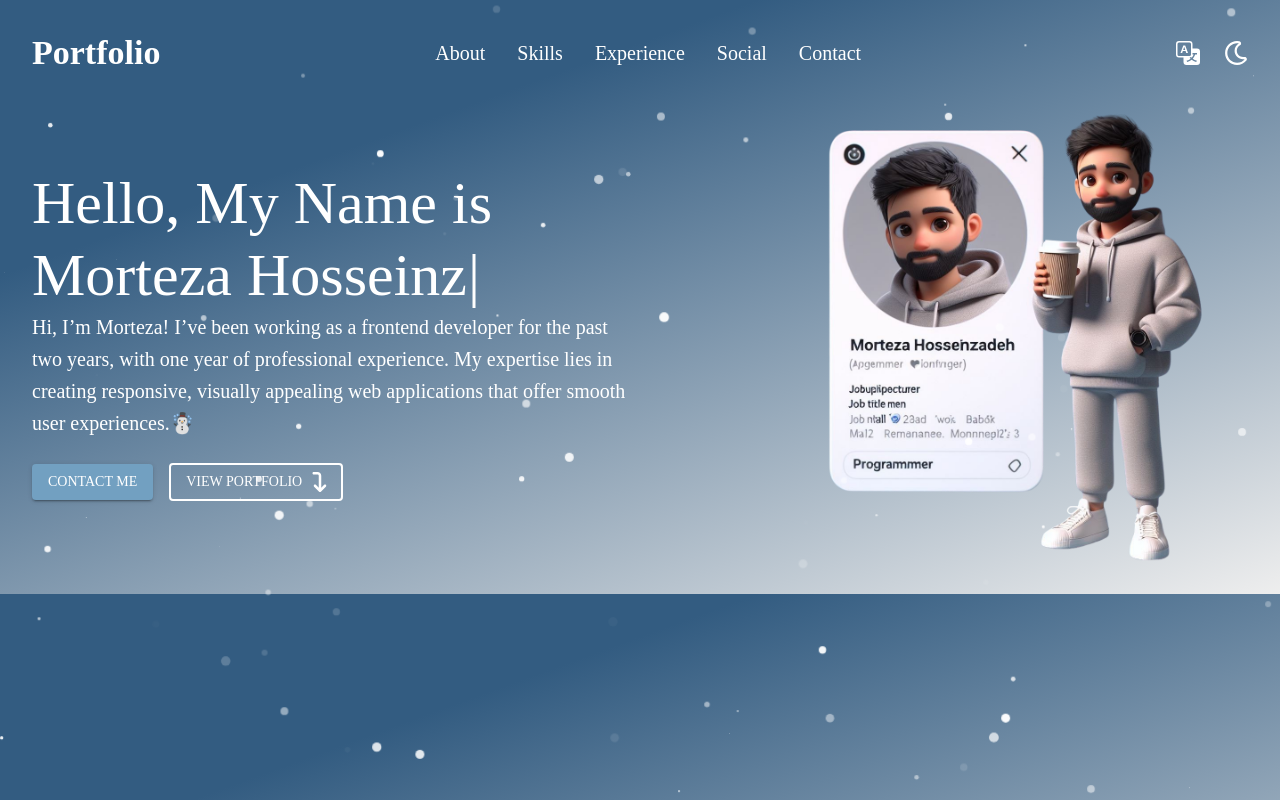
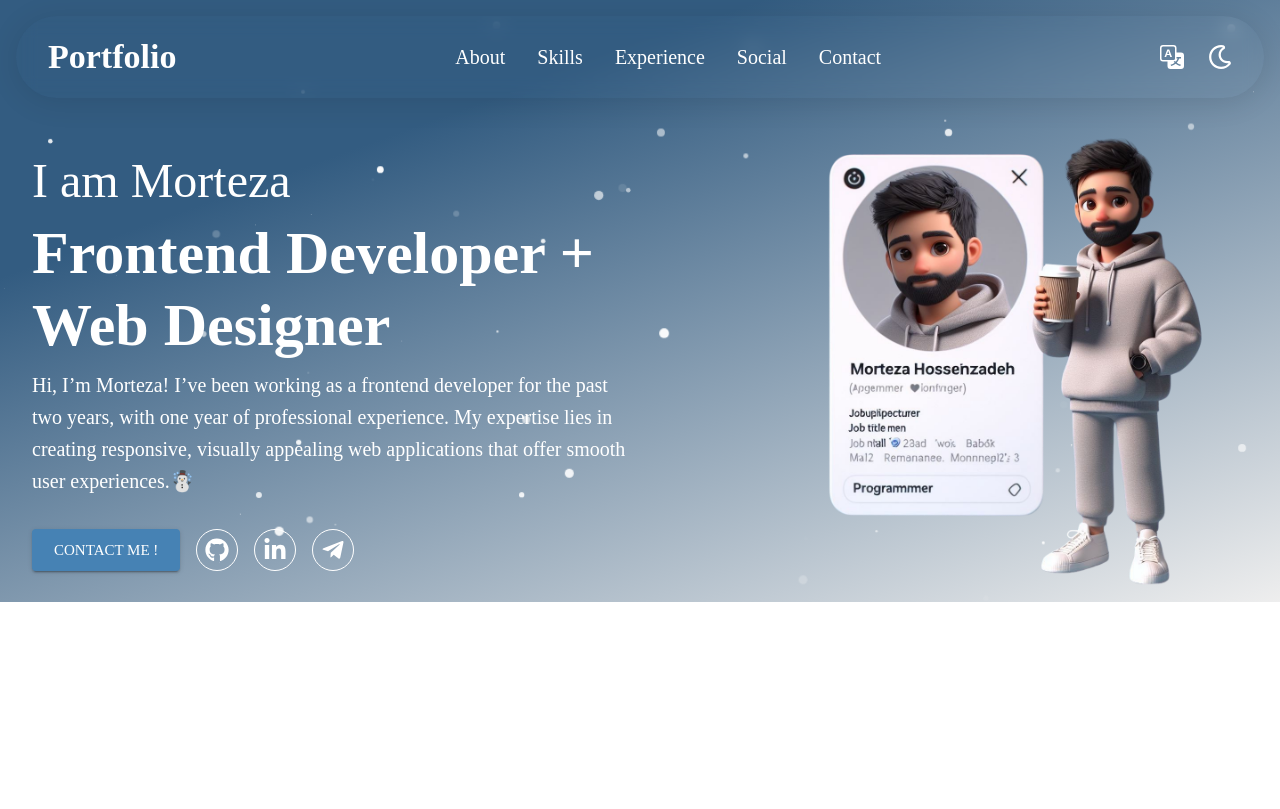
Before and after one commit to Morteza-Hoseinzadeh/personal-portfolio, a React (Create React App) app: page / in a window 1280 px wide. Shown: the top 809 px of the page. Built offline with nearby package versions, Linux system fonts and the light colour scheme; a web font is replaced by a local one.

Commit message:
Change hero section design

```diff
--- a/src/App.js
+++ b/src/App.js
@@ -21,7 +21,7 @@ import SnowEffect from './style/snowEffect/snowEffect';
 
 const box_style = (theme) => ({
   fontFamily: theme.typography.fontFamily,
-  p: '32px',
+  p: '16px 32px',
 });
 
 function App() {
@@ -30,7 +30,8 @@ function App() {
 
   useEffect(() => {
     document.body.style.background = theme.palette.background.default;
-    document.body.style.height = '100%';
+    document.body.style.height = 'fit-content';
+    document.body.style.backgroundRepeat = 'no-repeat';
     return () => {
       document.body.style.background = '';
     };
@@ -39,9 +40,11 @@ function App() {
   return (
     <ThemeProvider theme={theme}>
       <SnowEffect />
-      <Box sx={box_style(theme)}>
+      <Box sx={{ position: 'relative !important' }}>
         <Navbar theme={theme} />
-        <HeroSection theme={theme} />
+        <Box sx={box_style(theme)}>
+          <HeroSection theme={theme} />
+        </Box>
       </Box>
     </ThemeProvider>
   );
--- a/src/components/hero-section/components/titleSection.jsx
+++ b/src/components/hero-section/components/titleSection.jsx
@@ -2,58 +2,53 @@ import React from 'react';
 // Custom components
 import CustomTypography from '../../../custom-components/typography';
 // MUI imports
-import { Box, Button } from '@mui/material';
-// Typewriter effect
-import TypewriterComponent from 'typewriter-effect';
+import { Box, Button, IconButton } from '@mui/material';
 // Icons
-import { FaArrowTurnDown } from 'react-icons/fa6';
+import { FaTelegramPlane } from 'react-icons/fa';
+import { FaGithub } from 'react-icons/fa';
+import { FaLinkedinIn } from 'react-icons/fa';
 
 export default function TitleSection({ theme }) {
-  const titleLines = ['Hello, My Name is Morteza Hosseinzadeh', "I'm A Frontend Developer"];
+  const icon_properties = [
+    { icon: <FaGithub />, url: 'https://github.com/yourprofile', fontSize: 24, color: theme.palette.text.primary },
+    { icon: <FaLinkedinIn />, url: 'https://linkedin.com/in/yourprofile', fontSize: 24, color: theme.palette.text.primary },
+    { icon: <FaTelegramPlane />, url: 'https://t.me/yourprofile', fontSize: 24, color: theme.palette.text.primary },
+  ];
 
   return (
     <>
       <Box>
-        <CustomTypography theme={theme} variant='h2' align='left'>
-          <TypewriterComponent
-            options={{ autoStart: true, loop: false }}
-            onInit={(typewriter) => {
-              typewriter.typeString(titleLines[0]).pauseFor(1000).deleteAll().typeString(titleLines[1]).start();
-            }}
-          />
-        </CustomTypography>
-
-        <CustomTypography theme={theme}>
-          Hi, I’m Morteza! I’ve been working as a frontend developer for the past two years, with one year of professional experience. My expertise
-          lies in creating responsive, visually appealing web applications that offer smooth user experiences.☃️
-        </CustomTypography>
+        <Box my={1}>
+          <CustomTypography theme={theme} variant='h3'>
+            I am Morteza
+          </CustomTypography>
+        </Box>
+        <Box my={1}>
+          <CustomTypography theme={theme} variant='h2' fontWeight={'bold'}>
+            Frontend Developer +
+          </CustomTypography>
+          <CustomTypography theme={theme} variant='h2' fontWeight={'bold'}>
+            Web Designer
+          </CustomTypography>
+        </Box>
+        <Box my={1}>
+          <CustomTypography theme={theme} variant='h6'>
+            Hi, I’m Morteza! I’ve been working as a frontend developer for the past two years, with one year of professional experience. My expertise
+            lies in creating responsive, visually appealing web applications that offer smooth user experiences.☃️
+          </CustomTypography>
+        </Box>
       </Box>
 
       <Box mt={3} display='flex' alignItems='center' gap={2}>
-        <StyledButton theme={theme} variant='contained'>
-          Contact Me
-        </StyledButton>
-        <StyledButton theme={theme} variant='outlined' endIcon={<FaArrowTurnDown />}>
-          View Portfolio
-        </StyledButton>
+        <Button variant='contained' size='large' sx={{ backgroundColor: theme.palette.primary.dark }}>
+          Contact Me !
+        </Button>
+        {icon_properties?.map((item, index) => (
+          <IconButton key={index} component='a' href={item.url} target='_blank' rel='noopener noreferrer' sx={{ border: '1px solid #fff' }}>
+            {React.cloneElement(item.icon, { size: item.fontSize, color: item.color })}
+          </IconButton>
+        ))}
       </Box>
     </>
   );
 }
-
-function StyledButton({ children, theme, variant, endIcon }) {
-  return (
-    <Button
-      variant={variant}
-      sx={{
-        backgroundColor: variant === 'contained' ? theme.palette.primary.light : 'transparent',
-        color: theme.palette.text.primary,
-        borderColor: theme.palette.text.primary,
-        borderWidth: variant === 'outlined' ? '2px' : '0',
-      }}
-      endIcon={endIcon}
-    >
-      {children}
-    </Button>
-  );
-}
--- a/src/components/hero-section/index.jsx
+++ b/src/components/hero-section/index.jsx
@@ -1,25 +1,23 @@
 import React from 'react';
 // MUI imports
-import { Box, useMediaQuery } from '@mui/material';
+import { Box, Tooltip, useMediaQuery } from '@mui/material';
 
 // Hero section image import
 import heroSectionImg from '../../assets/image/hero-section-image/background.png';
 import TitleSection from './components/titleSection';
 
 export default function HeroSection({ theme }) {
-  // Media query hook to handle responsiveness
   const matchMdDown = useMediaQuery(theme.breakpoints.down('md'));
 
   return (
-    <Box display='flex' flexDirection={matchMdDown ? 'column-reverse' : 'row'} justifyContent='space-between' alignItems='center' mt={4}>
-      {/* Left: Title section */}
+    <Box display='flex' flexDirection={matchMdDown ? 'column-reverse' : 'row'} justifyContent='space-between' alignItems='center'>
       <Box display='flex' flexDirection='column' width={matchMdDown ? '100%' : '50%'}>
         <TitleSection theme={theme} matchMdDown={matchMdDown} />
       </Box>
-
-      {/* Right: Hero image */}
       <Box display='flex' justifyContent={matchMdDown ? 'center' : 'flex-end'} width={matchMdDown ? '100%' : '50%'}>
-        <img src={heroSectionImg} alt='hero_section_img' style={{ width: '75%' }} />
+        <Tooltip title={'This photo generated by www.bing.com'} placement='top' arrow>
+          <img src={heroSectionImg} alt='hero_section_img' style={{ width: '75%' }} />
+        </Tooltip>
       </Box>
     </Box>
   );
--- a/src/components/navbar/style.jsx
+++ b/src/components/navbar/style.jsx
@@ -2,12 +2,17 @@ export const nav_style = (theme) => ({
   display: 'flex',
   alignItems: 'center',
   justifyContent: 'space-between',
+  p: '20px 32px',
+  m: 2,
+  background: 'rgba(255, 255, 255, 0)',
+  borderRadius: '45px',
+  boxShadow: '0 4px 30px rgba(0, 0, 0, 0.1)',
+  backdropFilter: 'blur(8.9px)',
 });
 
 export const links_style = (theme) => ({
   display: 'flex',
   alignItems: 'center',
-  mr: 5,
   h6: {
     mx: 2,
     cursor: 'pointer',
```
Also changed, not shown: 1 other file (tests, documents, lock files or other folders).
